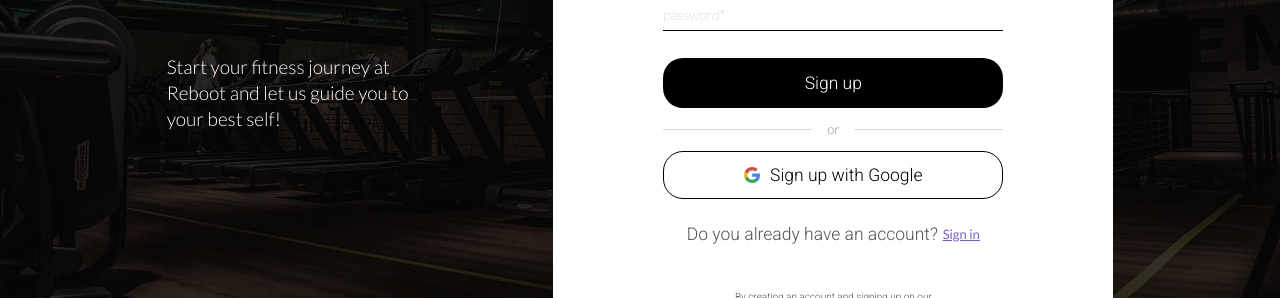
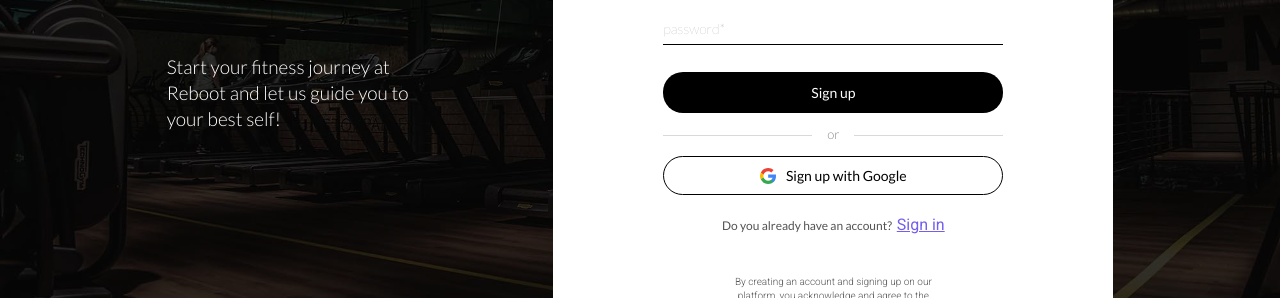
Before and after one commit to MattiasSB/RebootFitness, a React (Create React App) app in the folder frontend/: page /sign-up in a window 1280 px wide. Shown: the part 333-631 px from the top of the page. Built offline with nearby package versions, Linux system fonts and the light colour scheme.

Commit message:
Update style sheet
- adjusting z-index for banner

```diff
--- a/frontend/src/components/button-auth/ButtonAuth.module.scss
+++ b/frontend/src/components/button-auth/ButtonAuth.module.scss
@@ -10,6 +10,20 @@
     border-radius: 1.25rem;
     padding: 0.75rem 0.625rem;
 
+    @include mq(large) {
+
+        @include mq(large) {
+            p {
+                font-family: $font-lato;
+                font-size: 0.875rem;
+                font-style: normal;
+                font-weight: 500;
+                line-height: normal;
+            }
+        }
+
+    }
+
     &:hover,
     &:active {
         opacity: 0.6499999761581421;
--- a/frontend/src/components/link-auth/LinkAuth.module.scss
+++ b/frontend/src/components/link-auth/LinkAuth.module.scss
@@ -2,11 +2,26 @@
 
 .link {
     @include flex(center, flex-start);
-    color: #535353;
-    font-family: $font-lato;
-    font-size: 0.8125rem;
     margin: 0 auto;
     margin-top: 1.38rem;
+
+    p {
+        color: #535353;
+        font-family: $font-lato;
+        font-size: 0.8125rem;
+    }
+
+
+    @include mq(large) {
+        p {
+            color: #535353;
+            text-align: center;
+            font-size: 0.75rem;
+            font-style: normal;
+            font-weight: 500;
+            line-height: normal;
+        }
+    }
 
     a {
         color: $color-secondary-purple;
--- a/frontend/src/components/oauth/OAuth.module.scss
+++ b/frontend/src/components/oauth/OAuth.module.scss
@@ -14,6 +14,16 @@
         padding-right: 0.62rem;
     }
 
+    @include mq(large) {
+        p {
+            font-family: $font-lato;
+            font-size: 0.875rem;
+            font-style: normal;
+            font-weight: 500;
+            line-height: normal;
+        }
+    }
+
     &:hover,
     &:active {
         opacity: 0.6499999761581421;
--- a/frontend/src/pages/home/Home.jsx
+++ b/frontend/src/pages/home/Home.jsx
@@ -1,7 +1,6 @@
 import { Link } from 'react-router-dom'
 
 import styles from './Home.module.scss'
-import banner from '../../assets/images/banner.jpg'
 import Button from '../../components/button'
 import { home } from '../../data/home'
 
--- a/frontend/src/pages/home/Home.module.scss
+++ b/frontend/src/pages/home/Home.module.scss
@@ -5,7 +5,7 @@
     background: url('../../assets/images/banner.jpg') no-repeat center / cover;
     position: relative;
     @include flex(center, center);
-    z-index: -1;
+    z-index: 1;
     color: $color-primary-white;
 
     &::before {
@@ -14,17 +14,16 @@
         background: rgba($color: $color-primary-black, $alpha: 0.8);
         width: 100%;
         height: 100%;
-        z-index: -2;
+        z-index: -1;
     }
 
     .heading {
+        z-index: 1;
+
         h1 {
             text-align: center;
             font-size: 2.875rem;
-            font-style: normal;
             font-weight: 500;
-            line-height: normal;
-            z-index: 1;
             text-transform: capitalize;
             margin-bottom: 1.62rem;
 
@@ -47,9 +46,7 @@
                 position: relative;
                 font-family: $font-roboto;
                 font-size: 0.875rem;
-                font-style: normal;
                 font-weight: 300;
-                line-height: normal;
 
                 @include mq(large) {
                     font-size: 1.25rem;
@@ -166,7 +163,7 @@
 
             &:nth-of-type(2) {
                 .content {
-                    @include grid-col(8, 5);
+                    @include grid-col(7, 5);
                     align-self: center;
                     text-align: right;
                     margin-bottom: to_rem(135);
```
